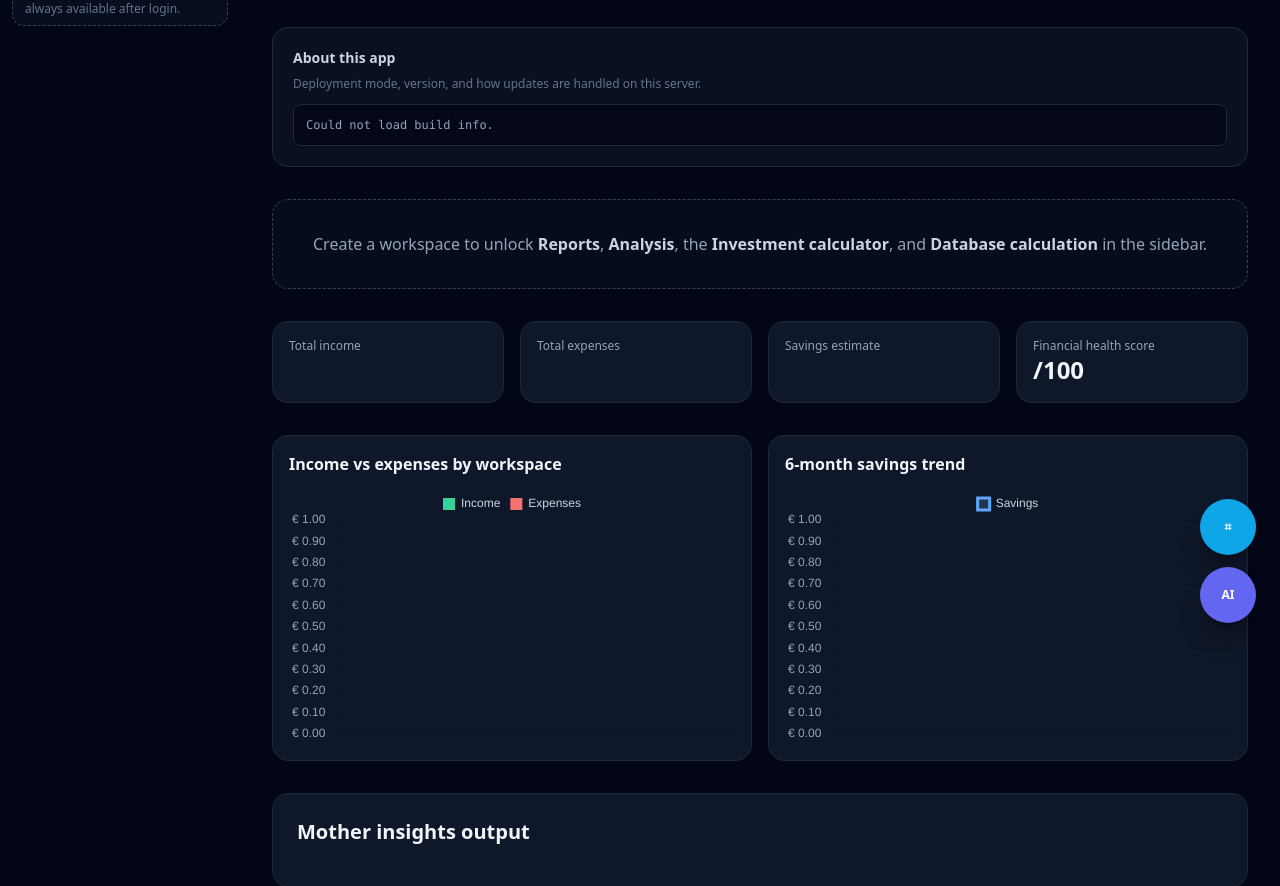
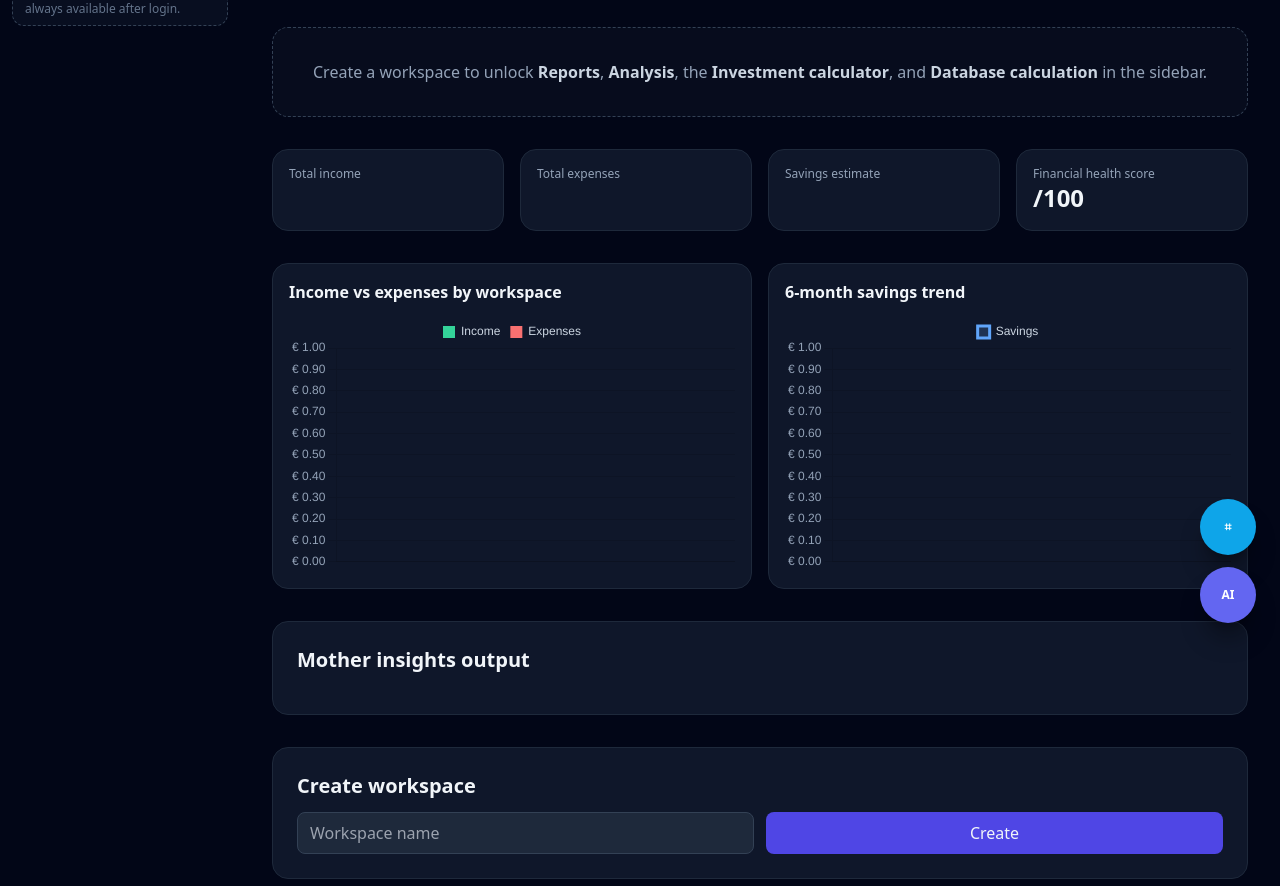
Before and after one commit to zeromeia0/webable, a Python web app: template app/templates/dashboard.html in a window 1280 px wide. Shown: the part 153-1039 px from the top of the page. Run offline with Jinja, Linux system fonts and the light colour scheme; the template is opened without the code that fills it, so the values that code supplies are empty; some libraries are stand-ins or nearby versions.

Commit message:
removing about this app

```diff
--- a/app/templates/dashboard.html
+++ b/app/templates/dashboard.html
@@ -22,12 +22,6 @@
       </div>
       <form method="post" action="/logout"><button type="submit" class="px-4 py-2 rounded-lg bg-slate-800 border border-slate-700 text-sm hover:bg-slate-700">Logout</button></form>
     </header>
-
-    <section class="rounded-2xl border border-slate-800 bg-slate-900/60 p-5 mb-8" aria-labelledby="wb-about-deploy">
-      <h2 id="wb-about-deploy" class="text-sm font-semibold text-slate-300 mb-2">About this app</h2>
-      <p class="text-xs text-slate-500 mb-3">Deployment mode, version, and how updates are handled on this server.</p>
-      <pre id="wbAboutDeployment" class="text-xs text-slate-400 bg-slate-950/80 border border-slate-800 rounded-lg p-3 overflow-x-auto whitespace-pre-wrap font-mono">Loading…</pre>
-    </section>
 
     {% if primary_instance %}
     <section class="grid md:grid-cols-2 gap-4">
```
Also changed, not shown: 2 other files.
